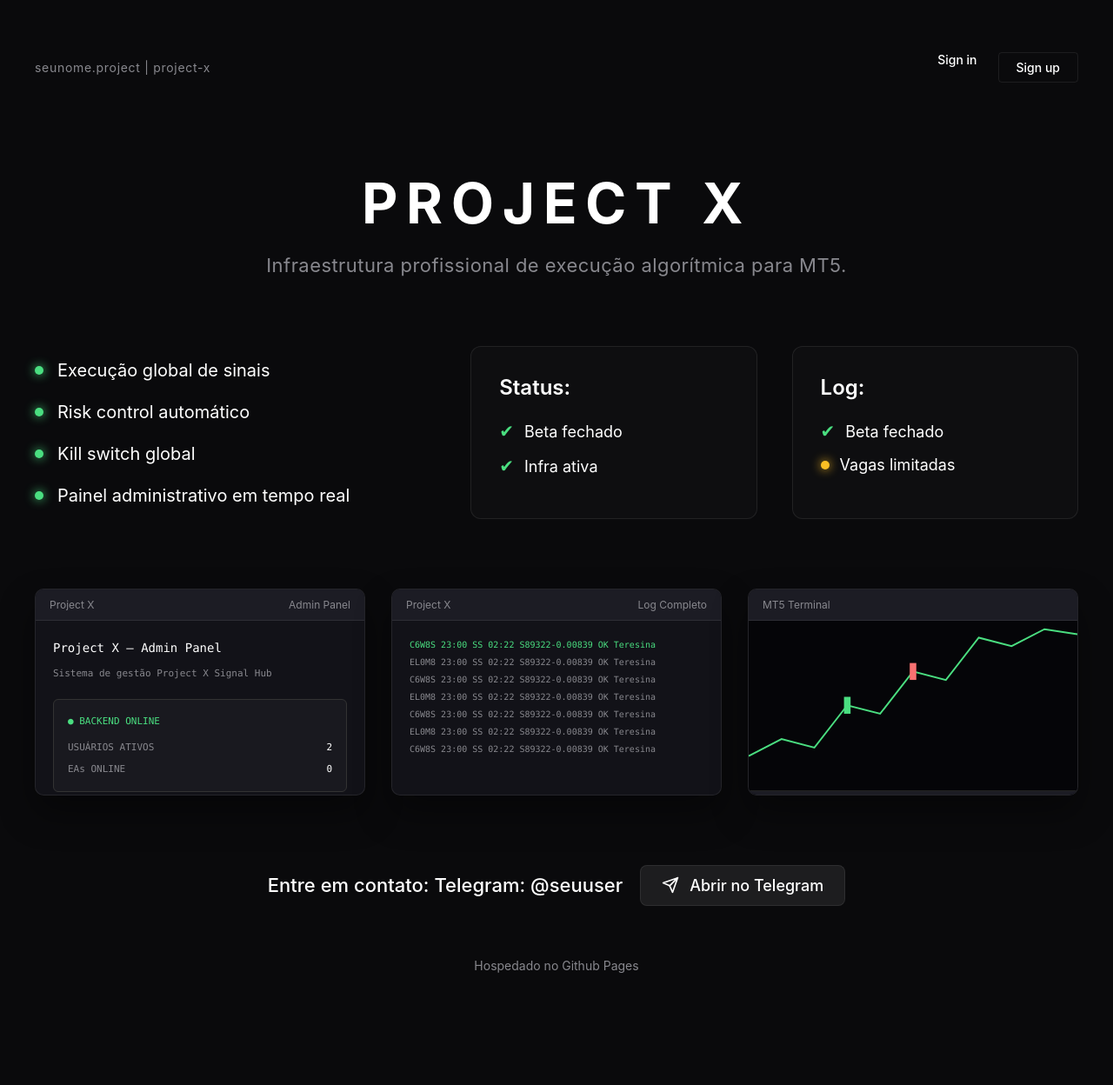
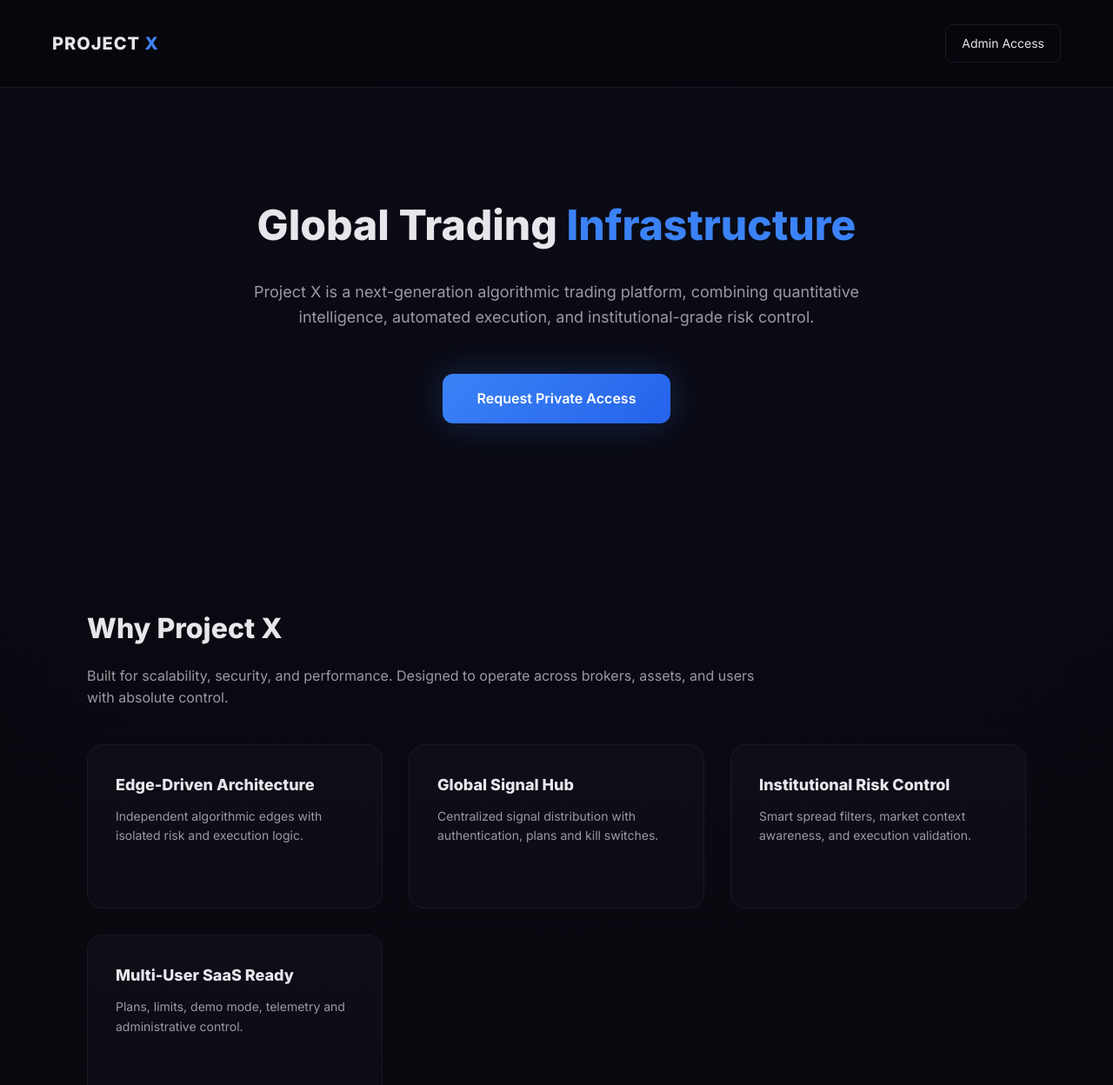
Before and after one commit to projeto-x-trading/project-x, a plain HTML site: page index.html in a window 1280 px wide. Shown: the top 1248 px of the page at 87% size. Before the commit the page ends 1219 px from the top, so only its background shows below. Drawn offline with Linux system fonts and the light colour scheme.

Commit message:
update: replace index.html with new content

```diff
--- a/index.html
+++ b/index.html
@@ -1,341 +1,286 @@
 <!DOCTYPE html>
-<html lang="pt-BR">
+<html lang="en">
 <head>
   <meta charset="UTF-8" />
-  <meta name="viewport" content="width=device-width, initial-scale=1.0"/>
-  <title>Project X — Infraestrutura de Execução Algorítmica</title>
+  <title>Project X — Global Trading Infrastructure</title>
+  <meta name="viewport" content="width=device-width, initial-scale=1.0" />
+
+  <!-- Fonts -->
+  <link href="https://fonts.googleapis.com/css2?family=Inter:wght@300;400;600;800&family=JetBrains+Mono:wght@400;600&display=swap" rel="stylesheet">
+
   <style>
     :root {
-      --bg-color: #0a0a0c;
-      --text-main: #ffffff;
-      --text-dim: #88888e;
-      --accent-green: #4ade80;
-      --accent-yellow: #fbbf24;
-      --border-color: rgba(255, 255, 255, 0.08);
-      --card-bg: rgba(255, 255, 255, 0.02);
+      --bg-main: #07070b;
+      --bg-panel: #0c0c14;
+      --border: #1a1a26;
+      --text-main: #e6e6eb;
+      --text-muted: #9a9aa5;
+      --accent: #3b82f6;
+      --accent-glow: rgba(59,130,246,0.25);
+      --success: #22c55e;
     }
 
     * {
+      box-sizing: border-box;
       margin: 0;
       padding: 0;
-      box-sizing: border-box;
     }
 
     body {
-      background-color: var(--bg-color);
+      font-family: 'Inter', sans-serif;
+      background: radial-gradient(circle at top, #0b0b16, var(--bg-main));
       color: var(--text-main);
-      font-family: -apple-system, BlinkMacSystemFont, "Inter", "Segoe UI", Roboto, sans-serif;
-      display: flex;
-      flex-direction: column;
-      align-items: center;
-      min-height: 100vh;
-      padding: 60px 20px;
-    }
-
-    .container {
-      max-width: 1200px;
-      width: 100%;
+      line-height: 1.6;
     }
 
     header {
+      padding: 28px 60px;
       display: flex;
       justify-content: space-between;
       align-items: center;
-      width: 100%;
-      margin-bottom: 100px;
+      border-bottom: 1px solid var(--border);
+      background: rgba(7,7,11,0.85);
+      backdrop-filter: blur(10px);
+      position: sticky;
+      top: 0;
+      z-index: 100;
     }
 
-    .header-left {
-      font-size: 14px;
-      color: var(--text-dim);
-      letter-spacing: 0.05em;
+    header h1 {
+      font-size: 20px;
+      font-weight: 800;
+      letter-spacing: 1px;
     }
 
-    .header-right {
-      display: flex;
-      gap: 24px;
+    header span {
+      color: var(--accent);
     }
 
-    .btn-text {
+    header a {
+      text-decoration: none;
       color: var(--text-main);
-      text-decoration: none;
       font-size: 14px;
-      font-weight: 500;
+      padding: 10px 18px;
+      border: 1px solid var(--border);
+      border-radius: 8px;
+      transition: all .3s ease;
     }
 
-    .btn-outline {
-      border: 1px solid var(--border-color);
-      padding: 8px 20px;
-      border-radius: 4px;
-      color: var(--text-main);
-      text-decoration: none;
-      font-size: 14px;
-      font-weight: 500;
+    header a:hover {
+      border-color: var(--accent);
+      box-shadow: 0 0 20px var(--accent-glow);
     }
 
     .hero {
+      padding: 120px 60px;
+      max-width: 1200px;
+      margin: auto;
       text-align: center;
-      margin-bottom: 80px;
     }
 
-    .hero h1 {
-      font-size: 64px;
-      font-weight: 700;
-      letter-spacing: 0.15em;
-      margin-bottom: 20px;
+    .hero h2 {
+      font-size: 48px;
+      font-weight: 800;
+      margin-bottom: 24px;
+    }
+
+    .hero h2 span {
+      color: var(--accent);
     }
 
     .hero p {
-      font-size: 22px;
-      color: var(--text-dim);
-      font-weight: 400;
-      letter-spacing: 0.02em;
+      font-size: 18px;
+      color: var(--text-muted);
+      max-width: 720px;
+      margin: auto;
+      margin-bottom: 50px;
     }
 
-    .main-grid {
-      display: grid;
-      grid-template-columns: 1.4fr 1fr 1fr;
-      gap: 40px;
-      margin-bottom: 80px;
+    .hero .cta {
+      display: inline-block;
+      padding: 16px 40px;
+      font-size: 16px;
+      font-weight: 600;
+      border-radius: 12px;
+      background: linear-gradient(135deg, var(--accent), #2563eb);
+      color: white;
+      text-decoration: none;
+      box-shadow: 0 0 40px var(--accent-glow);
+      transition: all .3s ease;
     }
 
-    .features-list {
-      list-style: none;
-      display: flex;
-      flex-direction: column;
-      justify-content: center;
-      gap: 24px;
+    .hero .cta:hover {
+      transform: translateY(-2px);
+      box-shadow: 0 0 60px var(--accent-glow);
     }
 
-    .features-list li {
-      display: flex;
-      align-items: center;
-      gap: 16px;
-      font-size: 20px;
-      color: var(--text-main);
-      font-weight: 400;
+    .section {
+      padding: 90px 60px;
+      max-width: 1200px;
+      margin: auto;
     }
 
-    .dot {
-      width: 10px;
-      height: 10px;
-      background-color: var(--accent-green);
-      border-radius: 50%;
-      box-shadow: 0 0 12px var(--accent-green);
+    .section h3 {
+      font-size: 32px;
+      font-weight: 700;
+      margin-bottom: 16px;
     }
 
-    .status-card, .log-card {
-      background: var(--card-bg);
-      border: 1px solid var(--border-color);
-      border-radius: 12px;
-      padding: 32px;
+    .section p {
+      color: var(--text-muted);
+      max-width: 800px;
+      margin-bottom: 40px;
     }
 
-    .card-title {
-      font-size: 24px;
-      font-weight: 600;
-      margin-bottom: 24px;
+    .grid {
+      display: grid;
+      grid-template-columns: repeat(auto-fit, minmax(260px, 1fr));
+      gap: 30px;
     }
 
-    .status-item, .log-item {
-      display: flex;
-      align-items: center;
-      gap: 12px;
-      margin-bottom: 16px;
-      font-size: 18px;
-      color: var(--text-main);
+    .card {
+      background: linear-gradient(180deg, #0e0e18, var(--bg-panel));
+      border: 1px solid var(--border);
+      border-radius: 18px;
+      padding: 32px;
+      transition: all .3s ease;
     }
 
-    .check-icon {
-      color: var(--accent-green);
-      font-size: 20px;
+    .card:hover {
+      border-color: var(--accent);
+      box-shadow: 0 0 40px var(--accent-glow);
+      transform: translateY(-4px);
     }
 
-    .dot-yellow {
-      width: 10px;
-      height: 10px;
-      background-color: var(--accent-yellow);
-      border-radius: 50%;
-      box-shadow: 0 0 12px var(--accent-yellow);
+    .card h4 {
+      font-size: 18px;
+      margin-bottom: 10px;
     }
 
-    .previews-grid {
-      display: grid;
-      grid-template-columns: repeat(3, 1fr);
-      gap: 30px;
-      margin-bottom: 80px;
+    .card p {
+      font-size: 14px;
+      color: var(--text-muted);
     }
 
-    .preview-img {
-      width: 100%;
-      border-radius: 10px;
-      border: 1px solid var(--border-color);
-      background: #121218;
-      aspect-ratio: 16/10;
-      display: flex;
-      flex-direction: column;
-      overflow: hidden;
-      box-shadow: 0 20px 40px rgba(0,0,0,0.4);
+    .metrics {
+      display: grid;
+      grid-template-columns: repeat(auto-fit, minmax(200px,1fr));
+      gap: 30px;
+      margin-top: 40px;
     }
 
-    .preview-header {
-      background: #1c1c24;
-      padding: 10px 16px;
-      font-size: 12px;
-      color: var(--text-dim);
-      display: flex;
-      justify-content: space-between;
-      border-bottom: 1px solid var(--border-color);
+    .metric {
+      text-align: center;
+      padding: 30px;
+      border: 1px solid var(--border);
+      border-radius: 16px;
+      background: rgba(12,12,20,0.6);
     }
 
-    .preview-body {
-      padding: 20px;
-      font-family: "SF Mono", "Monaco", "Courier New", monospace;
-      font-size: 11px;
-      color: var(--text-dim);
-      line-height: 1.6;
+    .metric h5 {
+      font-size: 28px;
+      color: var(--success);
+      font-family: 'JetBrains Mono', monospace;
     }
 
-    .contact-section {
-      display: flex;
-      align-items: center;
-      justify-content: center;
-      gap: 20px;
-      font-size: 22px;
-      margin-bottom: 60px;
-      font-weight: 500;
-    }
-
-    .btn-telegram {
-      background: rgba(255, 255, 255, 0.08);
-      border: 1px solid var(--border-color);
-      padding: 12px 24px;
-      border-radius: 8px;
-      color: var(--text-main);
-      text-decoration: none;
-      display: flex;
-      align-items: center;
-      gap: 12px;
-      font-size: 18px;
-      transition: background 0.3s;
-    }
-
-    .btn-telegram:hover {
-      background: rgba(255, 255, 255, 0.12);
+    .metric span {
+      font-size: 13px;
+      color: var(--text-muted);
     }
 
     footer {
-      font-size: 14px;
-      color: var(--text-dim);
-      margin-top: auto;
+      border-top: 1px solid var(--border);
+      padding: 40px 60px;
       text-align: center;
-      padding-bottom: 40px;
+      font-size: 13px;
+      color: var(--text-muted);
     }
 
-    @media (max-width: 1000px) {
-      .main-grid, .previews-grid {
-        grid-template-columns: 1fr;
+    @media(max-width: 768px) {
+      header {
+        padding: 20px;
       }
-      .hero h1 { font-size: 48px; }
+      .hero {
+        padding: 80px 20px;
+      }
+      .section {
+        padding: 70px 20px;
+      }
     }
   </style>
 </head>
+
 <body>
-  <div class="container">
+
 <header>
-      <div class="header-left">seunome.project | project-x</div>
-      <div class="header-right">
-        <a href="#" class="btn-text">Sign in</a>
-        <a href="#" class="btn-outline">Sign up</a>
-      </div>
+  <h1>PROJECT <span>X</span></h1>
+  <a href="#">Admin Access</a>
 </header>
 
 <section class="hero">
-      <h1>PROJECT X</h1>
-      <p>Infraestrutura profissional de execução algorítmica para MT5.</p>
+  <h2>Global Trading <span>Infrastructure</span></h2>
+  <p>
+    Project X is a next-generation algorithmic trading platform,
+    combining quantitative intelligence, automated execution,
+    and institutional-grade risk control.
+  </p>
+  <a class="cta" href="#">Request Private Access</a>
 </section>
 
-    <div class="main-grid">
-      <ul class="features-list">
-        <li><div class="dot"></div> Execução global de sinais</li>
-        <li><div class="dot"></div> Risk control automático</li>
-        <li><div class="dot"></div> Kill switch global</li>
-        <li><div class="dot"></div> Painel administrativo em tempo real</li>
-      </ul>
+<section class="section">
+  <h3>Why Project X</h3>
+  <p>
+    Built for scalability, security, and performance.
+    Designed to operate across brokers, assets, and users
+    with absolute control.
+  </p>
 
-      <div class="status-card">
-        <div class="card-title">Status:</div>
-        <div class="status-item"><span class="check-icon">✔</span> Beta fechado</div>
-        <div class="status-item"><span class="check-icon">✔</span> Infra ativa</div>
+  <div class="grid">
+    <div class="card">
+      <h4>Edge-Driven Architecture</h4>
+      <p>Independent algorithmic edges with isolated risk and execution logic.</p>
     </div>
-
-      <div class="log-card">
-        <div class="card-title">Log:</div>
-        <div class="log-item"><span class="check-icon">✔</span> Beta fechado</div>
-        <div class="log-item"><div class="dot-yellow"></div> Vagas limitadas</div>
+    <div class="card">
+      <h4>Global Signal Hub</h4>
+      <p>Centralized signal distribution with authentication, plans and kill switches.</p>
+    </div>
+    <div class="card">
+      <h4>Institutional Risk Control</h4>
+      <p>Smart spread filters, market context awareness, and execution validation.</p>
+    </div>
+    <div class="card">
+      <h4>Multi-User SaaS Ready</h4>
+      <p>Plans, limits, demo mode, telemetry and administrative control.</p>
     </div>
   </div>
+</section>
 
-    <div class="previews-grid">
-      <div class="preview-img">
-        <div class="preview-header"><span>Project X</span><span>Admin Panel</span></div>
-        <div class="preview-body">
-          <div style="color: #fff; font-size: 14px; margin-bottom: 10px;">Project X — Admin Panel</div>
-          <div style="margin-bottom: 20px;">Sistema de gestão Project X Signal Hub</div>
-          <div style="background: rgba(255,255,255,0.03); border: 1px solid #333; padding: 16px; border-radius: 6px;">
-            <div style="color: #4ade80; margin-bottom: 12px;">● BACKEND ONLINE</div>
-            <div style="display: flex; justify-content: space-between; margin-bottom: 8px;">
-              <span>USUÁRIOS ATIVOS</span>
-              <span style="color: #fff;">2</span>
+<section class="section">
+  <h3>Live Infrastructure Metrics</h3>
+
+  <div class="metrics">
+    <div class="metric">
+      <h5>24/7</h5>
+      <span>Crypto Market Coverage</span>
     </div>
-            <div style="display: flex; justify-content: space-between;">
-              <span>EAs ONLINE</span>
-              <span style="color: #fff;">0</span>
+    <div class="metric">
+      <h5>99.9%</h5>
+      <span>Execution Uptime</span>
+    </div>
+    <div class="metric">
+      <h5>&lt;50ms</h5>
+      <span>Signal Delivery</span>
+    </div>
+    <div class="metric">
+      <h5>Multi-Broker</h5>
+      <span>MT5 Compatible</span>
     </div>
   </div>
-        </div>
-      </div>
-      <div class="preview-img">
-        <div class="preview-header"><span>Project X</span><span>Log Completo</span></div>
-        <div class="preview-body" style="font-size: 10px;">
-          <div style="color: #4ade80; margin-bottom: 4px;">C6W8S 23:00 SS 02:22 S89322-0.00839 OK Teresina</div>
-          <div style="margin-bottom: 4px;">EL0M8 23:00 SS 02:22 S89322-0.00839 OK Teresina</div>
-          <div style="margin-bottom: 4px;">C6W8S 23:00 SS 02:22 S89322-0.00839 OK Teresina</div>
-          <div style="margin-bottom: 4px;">EL0M8 23:00 SS 02:22 S89322-0.00839 OK Teresina</div>
-          <div style="margin-bottom: 4px;">C6W8S 23:00 SS 02:22 S89322-0.00839 OK Teresina</div>
-          <div style="margin-bottom: 4px;">EL0M8 23:00 SS 02:22 S89322-0.00839 OK Teresina</div>
-          <div style="margin-bottom: 4px;">C6W8S 23:00 SS 02:22 S89322-0.00839 OK Teresina</div>
-        </div>
-      </div>
-      <div class="preview-img">
-        <div class="preview-header"><span>MT5 Terminal</span></div>
-        <div class="preview-body" style="background: #050508; height: 100%; padding: 0; display: flex; flex-direction: column;">
-          <div style="flex: 1; border-bottom: 1px solid #222; position: relative; overflow: hidden;">
-             <svg width="100%" height="100%" viewBox="0 0 200 100" preserveAspectRatio="none">
-               <path d="M0,80 L20,70 L40,75 L60,50 L80,55 L100,30 L120,35 L140,10 L160,15 L180,5 L200,8" fill="none" stroke="#4ade80" stroke-width="1"/>
-               <rect x="58" y="45" width="4" height="10" fill="#4ade80"/>
-               <rect x="98" y="25" width="4" height="10" fill="#f87171"/>
-             </svg>
-          </div>
-          <div style="height: 40px; background: #1c1c24; display: flex; align-items: center; padding: 0 10px; gap: 10px;">
-            <div style="width: 30px; height: 4px; background: #444;"></div>
-            <div style="width: 50px; height: 4px; background: #444;"></div>
-          </div>
-        </div>
-      </div>
-    </div>
-
-    <div class="contact-section">
-      <span>Entre em contato: Telegram: @seuuser</span>
-      <a href="#" class="btn-telegram">
-        <svg width="20" height="20" viewBox="0 0 24 24" fill="none" stroke="currentColor" stroke-width="2" stroke-linecap="round" stroke-linejoin="round"><line x1="22" y1="2" x2="11" y2="13"></line><polygon points="22 2 15 22 11 13 2 9 22 2"></polygon></svg>
-        Abrir no Telegram
-      </a>
-    </div>
+</section>
 
 <footer>
-      Hospedado no Github Pages
+  © 2026 Project X — Quantitative Trading Infrastructure
 </footer>
-  </div>
+
 </body>
 </html>
```
Lines whose indentation alone changed are shown as unchanged.
